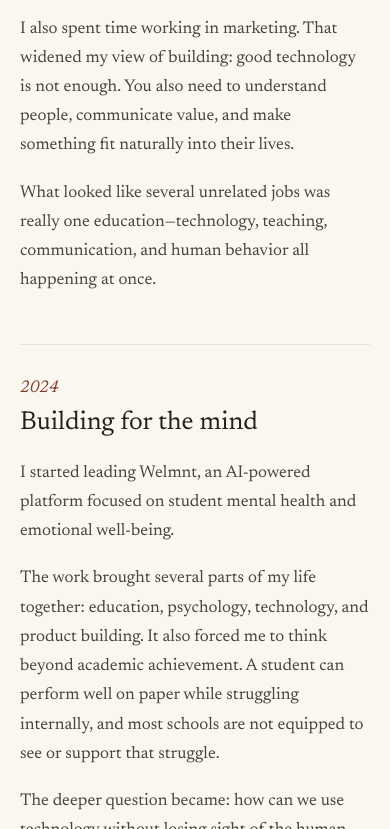
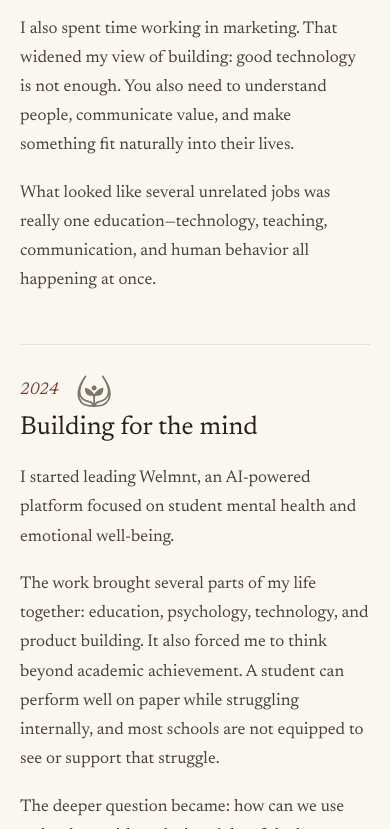
Before and after one commit to hazem-abdelghany20/hazem-abdelghany20.github.io, an Astro site: page /about in a window 390 px wide. Shown: the part 3382-4211 px from the top of the page. Built offline with nearby package versions, Linux system fonts and the light colour scheme; Astro itself is replaced by a stand-in of ours.

Commit message:
About: org marks in the timeline margin, monochrome and theme-aware
Replaces the three-card "Selected work" grid (which mixed two logos with
a website screenshot on foreign brand-colour backgrounds) with a logo
per timeline chapter, set in the left margin under the year.

Each mark is a CSS mask painted in --muted, so all four render at one
ink weight and follow the light/dark theme with no filters and no
per-theme asset. Sources: iSchool and AstraForm keyed to alpha masks
from their own marks, Catalyst and Welmnt from their brand SVGs.

Timeline stacks to a single column below 760px so the marks sit beside
the year instead of clipping in a 72px gutter.

Co-Authored-By: Claude Opus 5 <noreply@anthropic.com>

```diff
--- a/src/pages/about.astro
+++ b/src/pages/about.astro
@@ -13,6 +13,7 @@ const timeline = [
   },
   {
     year: '2023',
+    mark: { src: '/work/ischool.png', label: 'iSchool', width: 105, height: 30 },
     title: 'From lessons to products',
     body: [
       `I joined iSchool as a software programming instructor, teaching young students how to code. At the same time, I taught mathematics remotely through Continuous Education Academy and continued taking on freelance development work.`,
@@ -22,6 +23,7 @@ const timeline = [
   },
   {
     year: '2024',
+    mark: { src: '/work/welmnt.svg', label: 'Welmnt', width: 42, height: 40 },
     title: 'Building for the mind',
     body: [
       `I started leading Welmnt, an AI-powered platform focused on student mental health and emotional well-being.`,
@@ -31,6 +33,7 @@ const timeline = [
   },
   {
     year: '2025',
+    mark: { src: '/work/catalyst.svg', label: 'Catalyst', width: 121, height: 29 },
     title: 'Catalyst',
     body: [
       `I became CEO of Catalyst.`,
@@ -40,6 +43,7 @@ const timeline = [
   },
   {
     year: '2026',
+    mark: { src: '/work/astraform.png', label: 'AstraForm Technologies', width: 157, height: 36 },
     title: 'Building with leverage',
     body: [
       `I joined AstraForm Technologies as CTO while continuing to lead Catalyst and build software across different industries.`,
@@ -165,7 +169,17 @@ const beliefs = [
     <div class="timeline">
       {timeline.map((item) => (
         <article class="timeline-entry">
-          <time>{item.year}</time>
+          <div class="timeline-meta">
+            <time>{item.year}</time>
+            {item.mark && (
+              <span
+                class="org-mark"
+                role="img"
+                aria-label={`${item.mark.label} logo`}
+                style={`--mark: url('${item.mark.src}'); --mark-width: ${item.mark.width}px; --mark-height: ${item.mark.height}px;`}
+              />
+            )}
+          </div>
           <div class="timeline-copy">
             <h3>{item.title}</h3>
             {item.body.map((paragraph) => <p>{paragraph}</p>)}
@@ -328,6 +342,29 @@ const beliefs = [
   }
   .timeline-copy p:last-child { margin-bottom: 0; }
 
+  .timeline-meta {
+    display: flex;
+    flex-direction: column;
+    align-items: flex-start;
+    gap: 22px;
+  }
+  .org-mark {
+    display: block;
+    width: var(--mark-width, 110px);
+    max-width: 100%;
+    height: var(--mark-height, 30px);
+    background-color: var(--muted);
+    opacity: 0.9;
+    -webkit-mask-image: var(--mark);
+    mask-image: var(--mark);
+    -webkit-mask-repeat: no-repeat;
+    mask-repeat: no-repeat;
+    -webkit-mask-position: left center;
+    mask-position: left center;
+    -webkit-mask-size: contain;
+    mask-size: contain;
+  }
+
   .thread-list { border-bottom: 1px solid var(--line); }
   .thread-entry {
     display: grid;
@@ -411,8 +448,17 @@ const beliefs = [
       padding-bottom: 30px;
     }
     .timeline-entry {
-      grid-template-columns: 72px minmax(0, 1fr);
-      gap: 20px;
+      grid-template-columns: minmax(0, 1fr);
+      gap: 14px;
+    }
+    .timeline-meta {
+      flex-direction: row;
+      align-items: center;
+      gap: 18px;
+    }
+    .org-mark {
+      width: calc(var(--mark-width, 110px) * 0.82);
+      height: calc(var(--mark-height, 30px) * 0.82);
     }
     .thread-entry {
       grid-template-columns: 36px minmax(0, 1fr) 20px;
```
Also changed, not shown: public/work/astraform.png (added), public/work/catalyst.svg (added), public/work/ischool.png (added), public/work/welmnt.svg (added).
